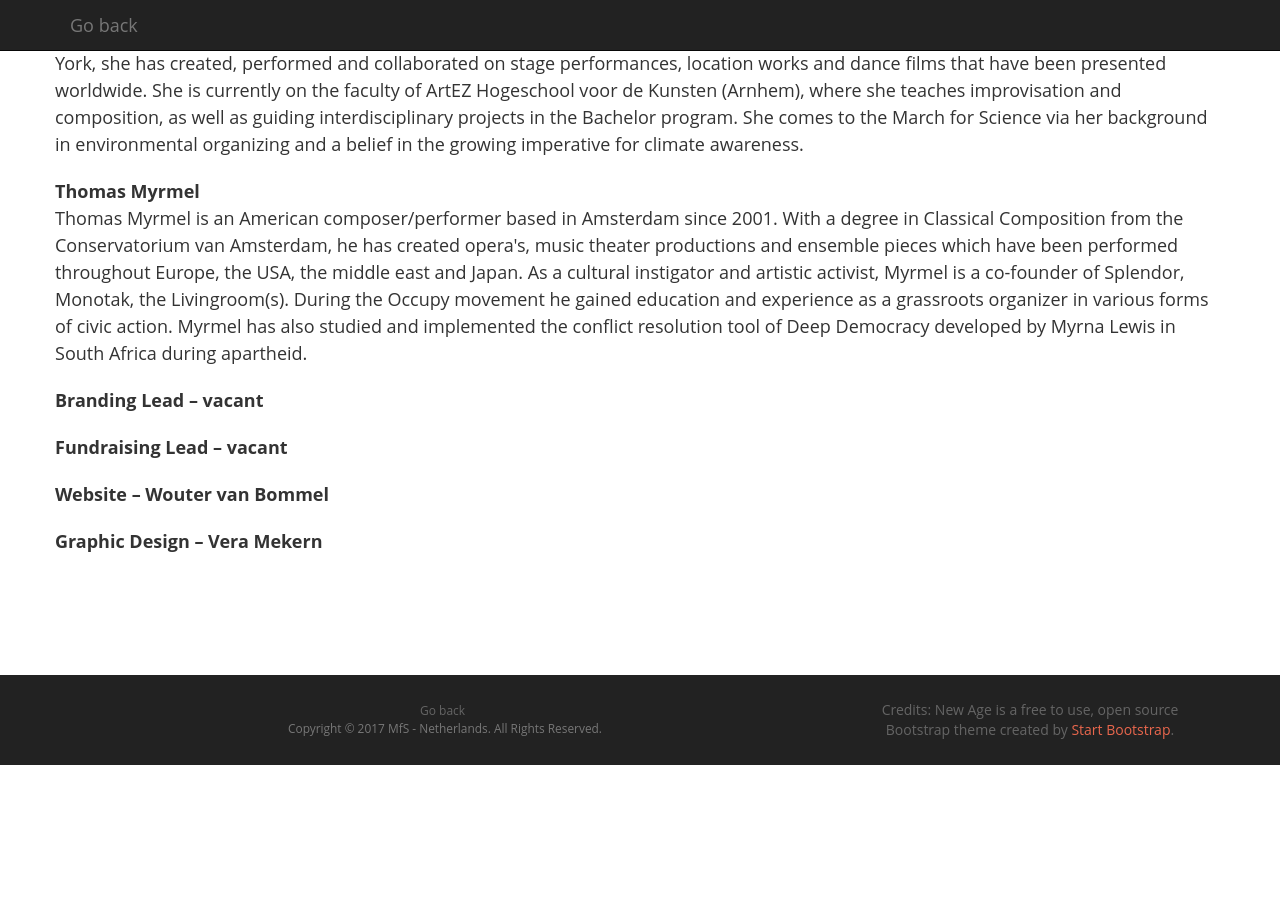
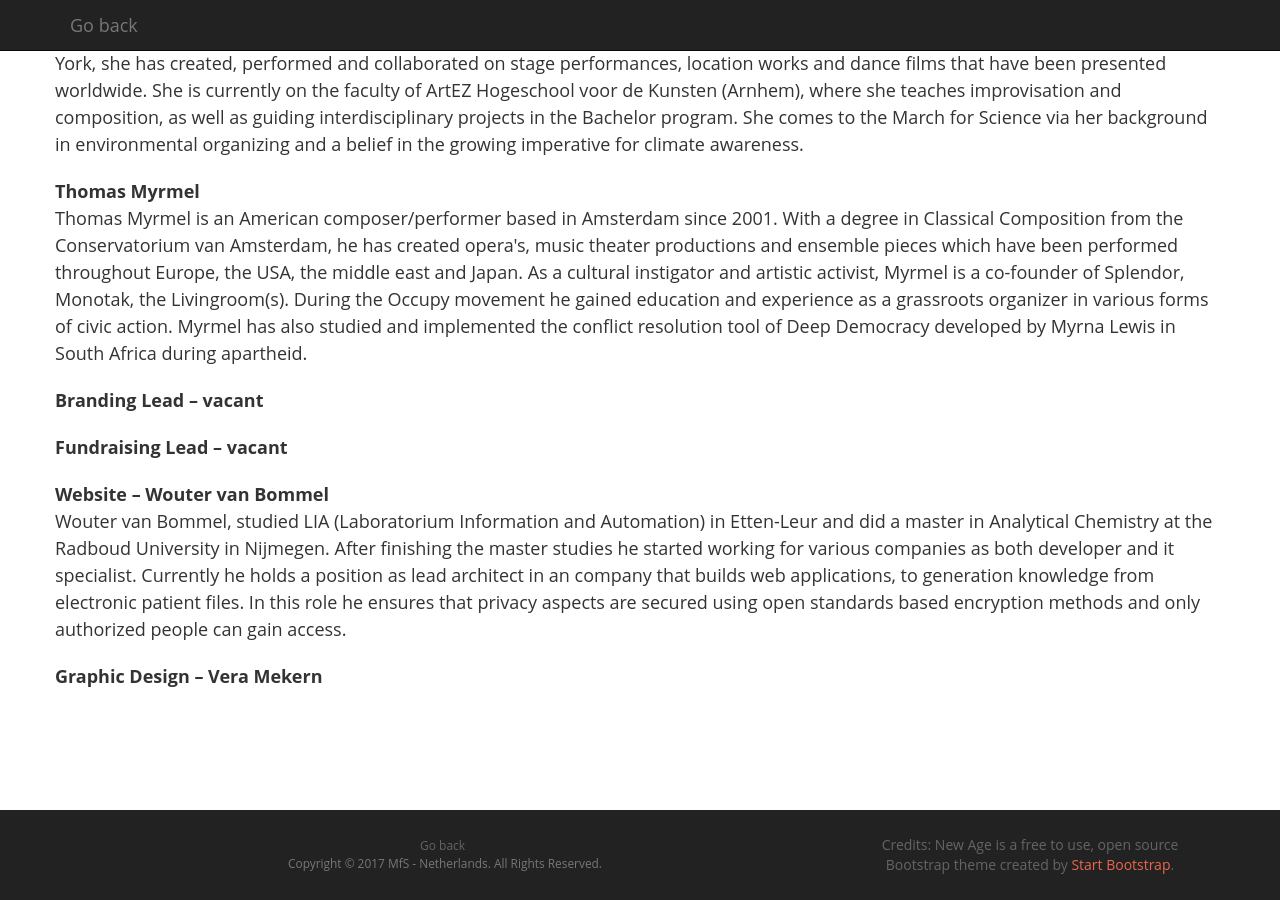
Before and after one commit to marchforsciencenl/marchforsciencenl-website, a Jekyll site: the page built from organization.html, in a window 1280 px wide and 900 px high, scrolled down 845 px. Built offline with Jekyll 4.4.1, drawn with Linux system fonts in a browser that asks for light colours; before the commit the page ends 1610 px from its top, so only the background shows below that.

Commit message:
Added some description for Wouter

```diff
--- a/_data/org.yml
+++ b/_data/org.yml
@@ -27,5 +27,6 @@
 - name: Fundraising Lead – vacant
 
 - name: Website – Wouter van Bommel
+  description: Wouter van Bommel, studied LIA (Laboratorium Information and Automation) in Etten-Leur and did a master in Analytical Chemistry at the Radboud University in Nijmegen. After finishing the master studies he started working for various companies as both developer and it specialist. Currently he holds a position as lead architect in an company that builds web applications, to generation knowledge from electronic patient files. In this role he ensures that privacy aspects are secured using open standards based encryption methods and only authorized people can gain access.
 
 - name: Graphic Design – Vera Mekern
```
